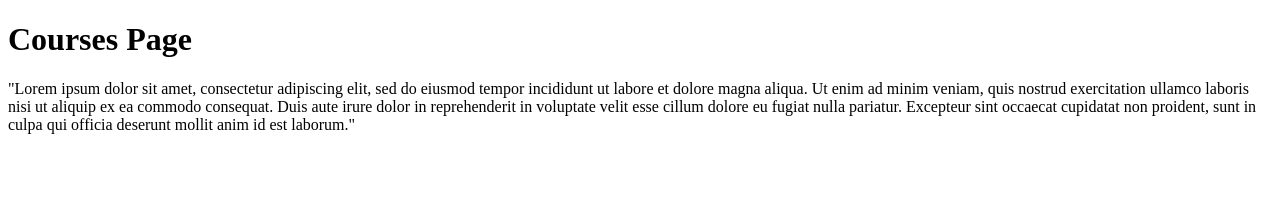
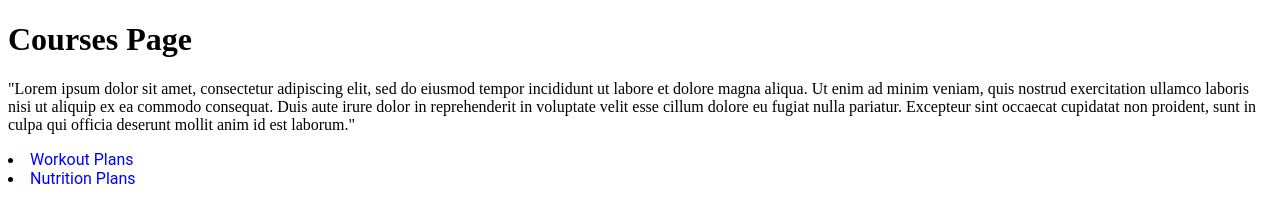
Before and after one commit to alecluna/walkstevensfitness.com, a Gatsby site: page /courses in a window 1280 px wide. Built offline with nearby package versions, Linux system fonts and the light colour scheme; Gatsby itself is replaced by a stand-in of ours.

Commit message:
8/14/18: added nutrition and workout pages

```diff
--- a/src/pages/courses.js
+++ b/src/pages/courses.js
@@ -1,5 +1,6 @@
 import React, { Component } from 'react'
 import TextContent from '../components/TextContent'
+import Link from 'gatsby-link'
 
 class Courses extends Component {
   render() {
@@ -7,6 +8,30 @@
       <div>
         <h1>Courses Page</h1>
         <TextContent />
+        <li>
+          <Link
+            to="/workoutplans"
+            style={{
+              color: 'blue',
+              textDecoration: 'none',
+              fontFamily: 'Roboto'
+            }}
+          >
+            Workout Plans
+          </Link>
+        </li>
+        <li>
+          <Link
+            to="/nutritionplans"
+            style={{
+              color: 'blue',
+              textDecoration: 'none',
+              fontFamily: 'Roboto'
+            }}
+          >
+            Nutrition Plans
+          </Link>
+        </li>
       </div>
     )
   }
```
Also changed, not shown: src/pages/nutritionplans.js (added, +13 -0 lines), src/pages/workoutplans.js (added, +13 -0 lines).
